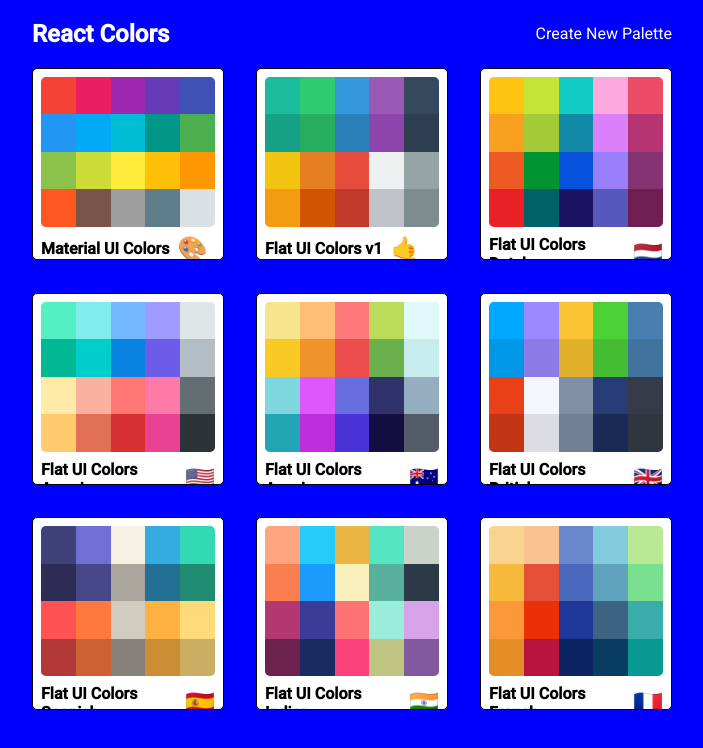
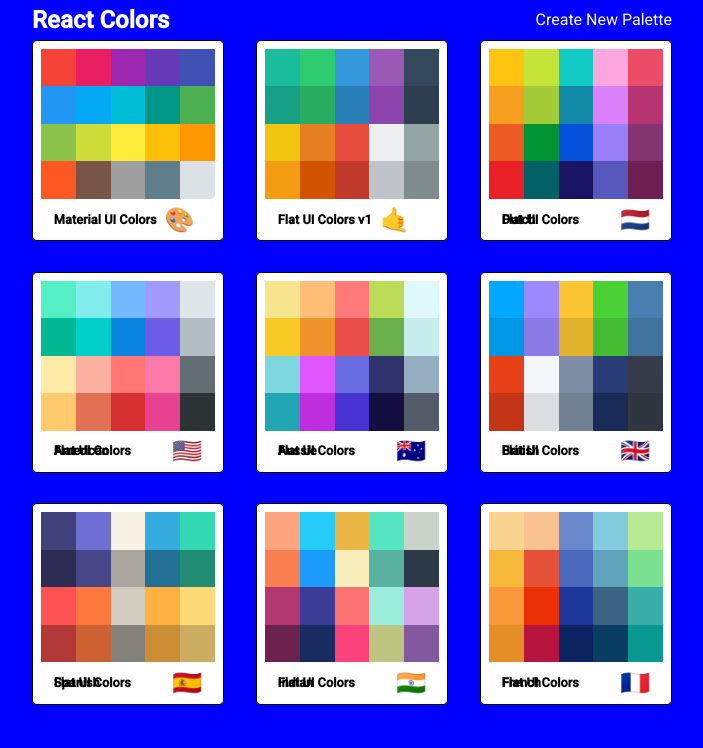
Before and after one commit to IlariaCallegari/colors-app, a React (Create React App) app: page / in a window 1280 px wide. Shown: the top 748 px of the page, without its empty margins (288-991 px from the left). Built offline with nearby package versions, Linux system fonts and the light colour scheme.

Commit message:
change icon and tweak styles

```diff
--- a/src/App.js
+++ b/src/App.js
@@ -6,6 +6,7 @@
 import { Route, Switch } from "react-router-dom";
 import { generatePalette } from "./colorHelpers";
 import NewPaletteForm from "./NewPaletteForm";
+
 
 class App extends Component {
   constructor(props) {
--- a/src/index.css
+++ b/src/index.css
@@ -6,6 +6,7 @@
   -webkit-font-smoothing: antialiased;
   -moz-osx-font-smoothing: grayscale;
   box-sizing: border-box;
+  line-height: 0;
   /* overflow: hidden; */
 }
 
--- a/src/paletteFormNav.js
+++ b/src/paletteFormNav.js
@@ -8,7 +8,7 @@
 import CssBaseline from "@material-ui/core/CssBaseline";
 import Typography from "@material-ui/core/Typography";
 import IconButton from "@material-ui/core/IconButton";
-import MenuIcon from "@material-ui/icons/Menu";
+import AddToPhotosIcon from "@material-ui/icons/AddToPhotos";
 import Button from "@material-ui/core/Button";
 import styles from "./styles/PaletteFormNavStyles";
 
@@ -53,7 +53,7 @@
               onClick={handleDrawerOpen}
               className={classNames(classes.menuButton, open && classes.hide)}
             >
-              <MenuIcon />
+            <AddToPhotosIcon />
             </IconButton>
             <Typography variant="h6" noWrap>
               Create a Palette
--- a/src/styles/ColorBoxStyles.js
+++ b/src/styles/ColorBoxStyles.js
@@ -9,7 +9,6 @@
       position: "relative",
       cursor: "pointer",
       textTransform: "uppercase",
-      marginBottom: "-4px",
       "&:hover button": {
         opacity: 1,
       },
--- a/src/styles/MiniPaletteStyles.js
+++ b/src/styles/MiniPaletteStyles.js
@@ -5,7 +5,6 @@
       borderRadius: "5px",
       padding: "0.5rem",
       position: "relative",
-      overflow: "hidden",
       "&:hover": {
         cursor: "pointer",
       },
@@ -15,16 +14,15 @@
       height: "150px",
       width: "100%",
       borderRadius: "5px",
-      overflow: "hidden"
     },
     title: {
       display: "flex",
       justifyContent: "space between",
       alignItems: "center",
-      margin: "0",
+      margin: "0.8rem",
       color: "black",
       paddingTop: "0.5rem",
-      fontSize: "1rem",
+      fontSize: "0.8rem",
       position: "relative",
     },
 
@@ -39,6 +37,5 @@
         display: "inline-block",
         margin: "0 auto",
         position: "relative",
-        marginBottom: "-4px"
     },
   };
--- a/src/styles/NewPaletteFormStyles.js
+++ b/src/styles/NewPaletteFormStyles.js
@@ -5,9 +5,7 @@
 const styles = (theme) => ({
   root: {
     display: "flex",
-  },
-  hide: {
-    display: "none",
+    lineHeight: 0,
   },
   drawer: {
     width: drawerWidth,
@@ -21,6 +19,7 @@
   drawerHeader: {
     display: "flex",
     alignItems: "center",
+    width: "100%",
     padding: "0 8px",
     ...theme.mixins.toolbar,
     justifyContent: "flex-end",
@@ -28,7 +27,7 @@
   content: {
     flexGrow: 1,
     height: "calc(100vh - 64px)",
-    padding: theme.spacing.unit * 3,
+    padding: 0,
     transition: theme.transitions.create("margin", {
       easing: theme.transitions.easing.sharp,
       duration: theme.transitions.duration.leavingScreen,
--- a/src/styles/PaletteFormNavStyles.js
+++ b/src/styles/PaletteFormNavStyles.js
@@ -5,6 +5,9 @@
 const styles = (theme) => ({
   root: {
     display: "flex",
+  },
+  hide: {
+    display: "none",
   },
   appBar: {
     transition: theme.transitions.create(["margin", "width"], {
```
